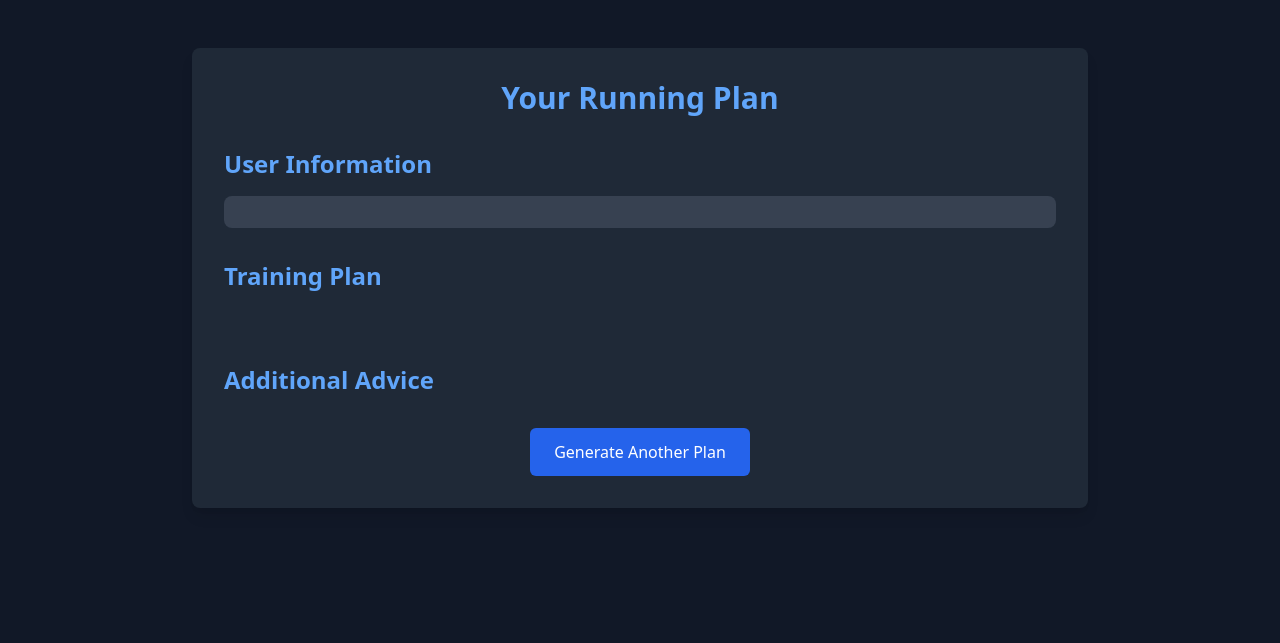
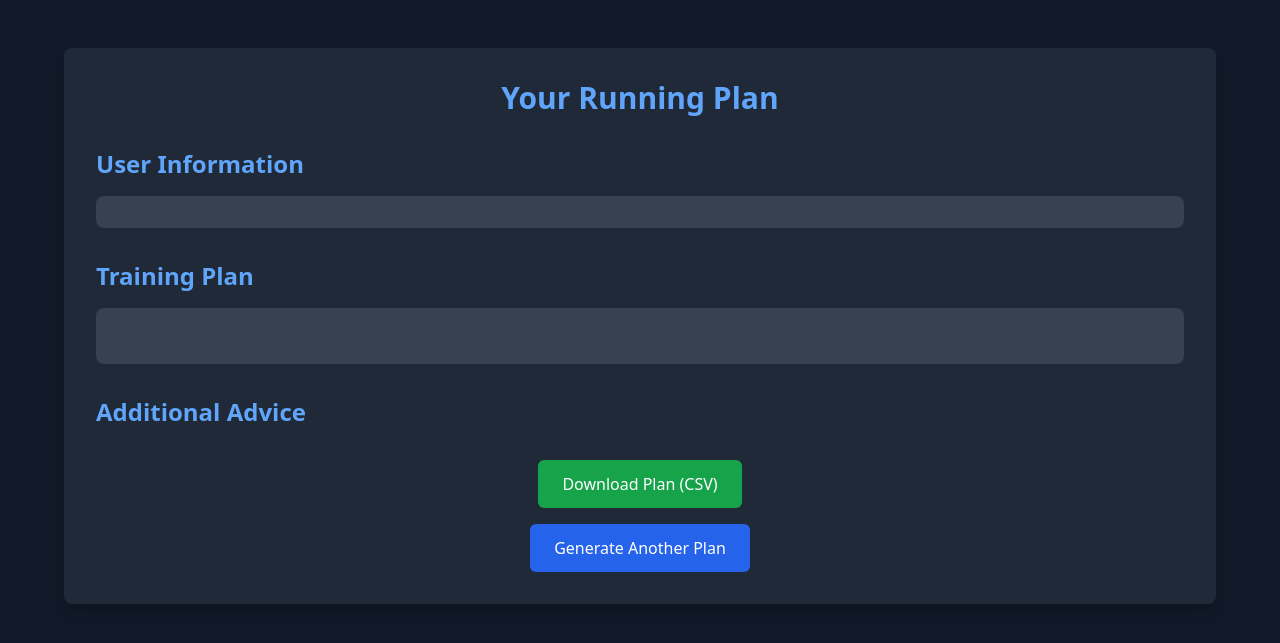
Before and after one commit to Dusoye/GPTRunCoach, a Flask app: template templates/result_dark.html in a window 1280 px wide. Shown: the top 643 px of the page. Run offline with Flask 3, Linux system fonts and the light colour scheme; the template is opened without the code that fills it, so the values that code supplies are empty; some libraries are stand-ins or nearby versions.

Commit message:
add download function

```diff
--- a/app.py
+++ b/app.py
@@ -10,6 +10,8 @@ import json
 from functools import lru_cache
 from flask_limiter import Limiter
 from flask_limiter.util import get_remote_address
+import csv
+from io import StringIO
 
 # Load environment variables
 load_dotenv()
@@ -156,8 +158,46 @@ def create_training_plan_table(training_plan):
     table += "</tbody></table>"
     return table
 
+@app.route('/download_plan/<plan_id>')
+def download_plan(plan_id):
+    # Retrieve the plan data based on the plan_id
+    # For now, we'll use a simple in-memory storage. In a real app, you'd use a database.
+    plan_data = app.config.get('latest_plan')
+
+    if not plan_data:
+        return "Plan not found", 404
+
+    # Create a CSV file
+    output = StringIO()
+    writer = csv.writer(output)
+
+    # Write headers
+    writer.writerow(['Week', 'Day', 'Type', 'Distance', 'Description'])
+
+    # Write data
+    for week in plan_data['training_plan']:
+        for workout in week['workouts']:
+            writer.writerow([
+                week['week'],
+                workout['day'],
+                workout['type'],
+                workout['distance'],
+                workout['description']
+            ])
+
+    # Prepare the output
+    output.seek(0)
+
+    return send_file(
+        output,
+        mimetype='text/csv',
+        as_attachment=True,
+        download_name='running_plan.csv'
+    )
+
+
 @app.route('/', methods=['GET', 'POST'])
-@limiter.limit("10 per minute")
+@limiter.limit("5 per minute")
 def index():
     form = RunningPlanForm()
     if form.validate_on_submit():
--- a/templates/result_dark.html
+++ b/templates/result_dark.html
@@ -6,9 +6,38 @@
     <title>Your Running Plan</title>
     <script src="https://cdn.tailwindcss.com"></script>
     <link rel="stylesheet" href="{{ url_for('static', filename='styles.css') }}">
+    <style>
+        .training-plan-table {
+            width: 100%;
+            border-collapse: separate;
+            border-spacing: 0;
+            border-radius: 8px;
+            overflow: hidden;
+        }
+        .training-plan-table th, .training-plan-table td {
+            padding: 12px;
+            text-align: left;
+            border-bottom: 1px solid #4a5568;
+        }
+        .training-plan-table th {
+            background-color: #2d3748;
+            color: #90cdf4;
+            font-weight: bold;
+            text-transform: uppercase;
+        }
+        .training-plan-table tr:nth-child(even) {
+            background-color: #2d3748;
+        }
+        .training-plan-table tr:nth-child(odd) {
+            background-color: #1a202c;
+        }
+        .training-plan-table tr:hover {
+            background-color: #4a5568;
+        }
+    </style>
 </head>
 <body class="bg-gray-900 text-gray-100 min-h-screen py-12">
-    <div class="container max-w-4xl mx-auto bg-gray-800 rounded-lg shadow-lg p-8">
+    <div class="container max-w-6xl mx-auto bg-gray-800 rounded-lg shadow-lg p-8">
         <h1 class="text-3xl font-bold text-center text-blue-400 mb-8">Your Running Plan</h1>
 
         <section class="mb-8">
@@ -20,7 +49,7 @@
 
         <section class="mb-8">
             <h2 class="text-2xl font-semibold text-blue-400 mb-4">Training Plan</h2>
-            <div class="overflow-x-auto">
+            <div class="overflow-x-auto bg-gray-700 rounded-lg p-4">
                 <div class="inline-block min-w-full">
                     {{ training_plan | safe }}
                 </div>
@@ -32,7 +61,9 @@
             <p class="text-gray-300">{{ additional_advice }}</p>
         </section>
 
-        <div class="text-center">
+        <div class="text-center space-y-4">
+            <a href="{{ url_for('download_plan', plan_id='latest') }}" class="inline-block px-6 py-3 text-white bg-green-600 rounded-md hover:bg-green-700 focus:outline-none focus:ring-2 focus:ring-green-500 focus:ring-offset-2 transition-colors duration-300">Download Plan (CSV)</a>
+            <br>
             <a href="/" class="inline-block px-6 py-3 text-white bg-blue-600 rounded-md hover:bg-blue-700 focus:outline-none focus:ring-2 focus:ring-blue-500 focus:ring-offset-2 transition-colors duration-300">Generate Another Plan</a>
         </div>
     </div>
```
